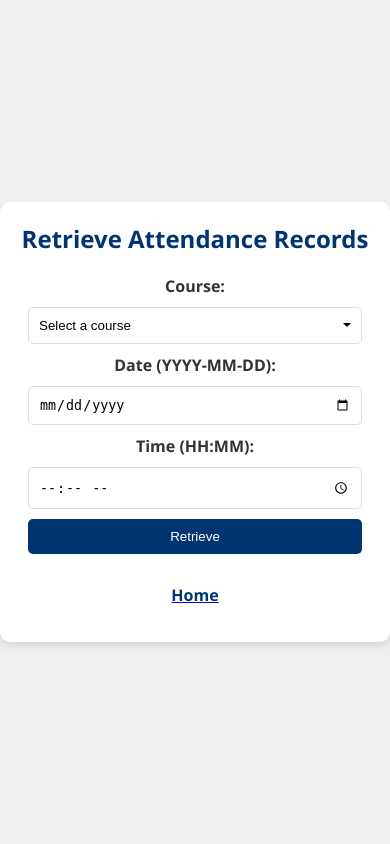
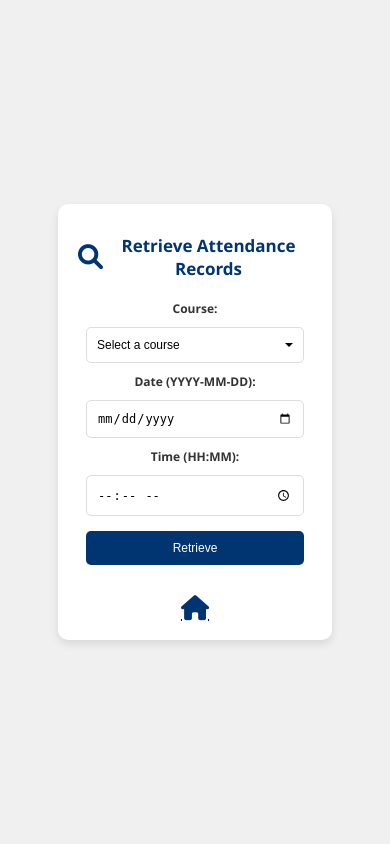
Before and after one commit to jasonlow2307/swiftAttend, a Flask app: template templates/retrieveAttendance.html in a window 390 px wide. Run offline with Flask 3, Linux system fonts and the light colour scheme; the template is opened without the code that fills it, so the values that code supplies are empty.

Commit message:
Styled retrieve attendance records for all sizes

```diff
--- a/templates/retrieveAttendance.html
+++ b/templates/retrieveAttendance.html
@@ -1,11 +1,40 @@
 <!DOCTYPE html>
 <html lang="en">
 <head>
+    <link rel="stylesheet" href="https://cdnjs.cloudflare.com/ajax/libs/font-awesome/6.0.0-beta3/css/all.min.css">
     <link rel="icon" type="image/png" href="{{ url_for('static', filename='logo.png') }}">
     <meta charset="UTF-8">
     <meta name="viewport" content="width=device-width, initial-scale=1.0">
     <title>Retrieve Attendance Records</title>
     <style>
+        .header{
+            display: flex;
+            width: 100%;
+            justify-content: center;
+            align-content: center;
+            margin-top: 10px;
+        }
+
+        #icon {
+            margin-top: 5px;
+            padding-right: 12px;
+            font-size: 27px;
+            color: #003572;
+        }
+
+        #home {
+            font-size: 25px;
+            color: #003572;
+            margin-top: 10px;
+            display: flex;
+            justify-content: center;
+            align-items: center;
+        }
+
+        #home:hover {
+            color: #001d44;
+        }
+
         body {
             background-color: #f0f0f0;
             font-family: 'Segoe UI', Tahoma, Geneva, Verdana, sans-serif;
@@ -66,6 +95,7 @@
             color: white;
             cursor: pointer;
             border: none;
+            margin-top: 5px;
         }
 
         input[type="submit"]:hover {
@@ -117,11 +147,48 @@
             padding: 10px;
             background-color: #fff; /* Background color of each option */
         }
+
+        @media (max-width: 768px) {
+            .container{
+                width: 50%;
+                height: auto;
+            }
+
+            * {
+                font-size: 12px;
+            }
+
+            #icon {
+                margin-top: 2px;
+            }
+
+        }
+
+        @media (max-width: 426px) {
+            .container{
+                width: 60%;
+                height: auto;
+            }
+
+            h1 {
+                font-size: 17px;
+            }
+
+            #icon {
+                font-size: 25px;
+                margin-top: 10px;
+                margin-bottom: 0px;
+                padding-right: 2px;
+            }
+        }
     </style>
 </head>
 <body>
     <div class="container">
-        <h1>Retrieve Attendance Records</h1>
+        <div class="header">
+            <i class="fas fa-search nav-icon" id="icon"></i>
+            <h1>Retrieve Attendance Records</h1>
+        </div>
         <form id="retrieveForm" action="/ret_form" method="post" onsubmit="return validateForm()">
             <label for="course">Course:</label>
             <select id="course" name="course">
@@ -137,7 +204,7 @@
             <input type="submit" value="Retrieve">
         </form>
         <div id="results"></div>
-        <a href="/"><p>Home</p></a>
+        <a href="/"><i class="fas fa-home" id="home"></i></a>
     </div>
 
     <script>
```
